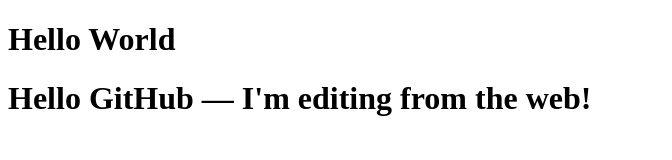
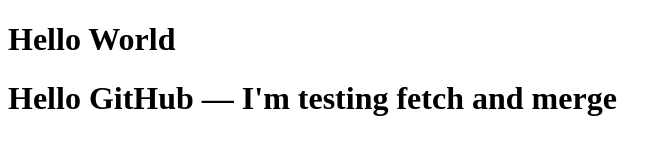
Before and after one commit to PolarProgrammer/testhtml, a plain HTML site: page index.html in a window 1280 px wide. Shown: the whole page, without its empty margins (0-672 px from the left). Drawn offline with Linux system fonts and the light colour scheme.

Commit message:
Update index.html
test fetch and merge

```diff
--- a/index.html
+++ b/index.html
@@ -7,6 +7,6 @@
 </head>
 <body>
     <h1>Hello World</h1>
-    <h1>Hello GitHub — I'm editing from the web!</h1>
+    <h1>Hello GitHub — I'm testing fetch and merge</h1>
 </body>
 </html>
```
